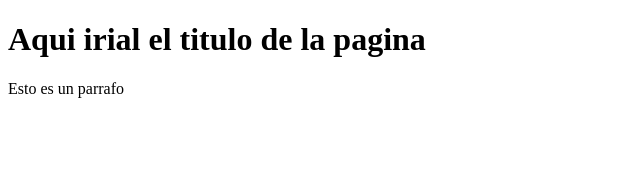
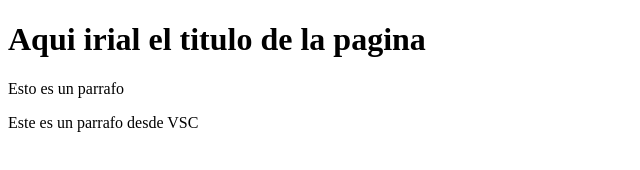
Before and after one commit to alxz89/CursoGit2, a plain HTML site: page index.html in a window 1280 px wide. Shown: the whole page, without its empty margins (0-640 px from the left). Drawn offline with Linux system fonts and the light colour scheme.

Commit message:
Segundo parrafo

```diff
--- a/index.html
+++ b/index.html
@@ -8,5 +8,6 @@
 <body>
     <h1>Aqui irial el titulo de la pagina</h1>
     <p>Esto es un parrafo</p>
+    <p>Este es un parrafo desde VSC</p>
 </body>
 </html>
```
